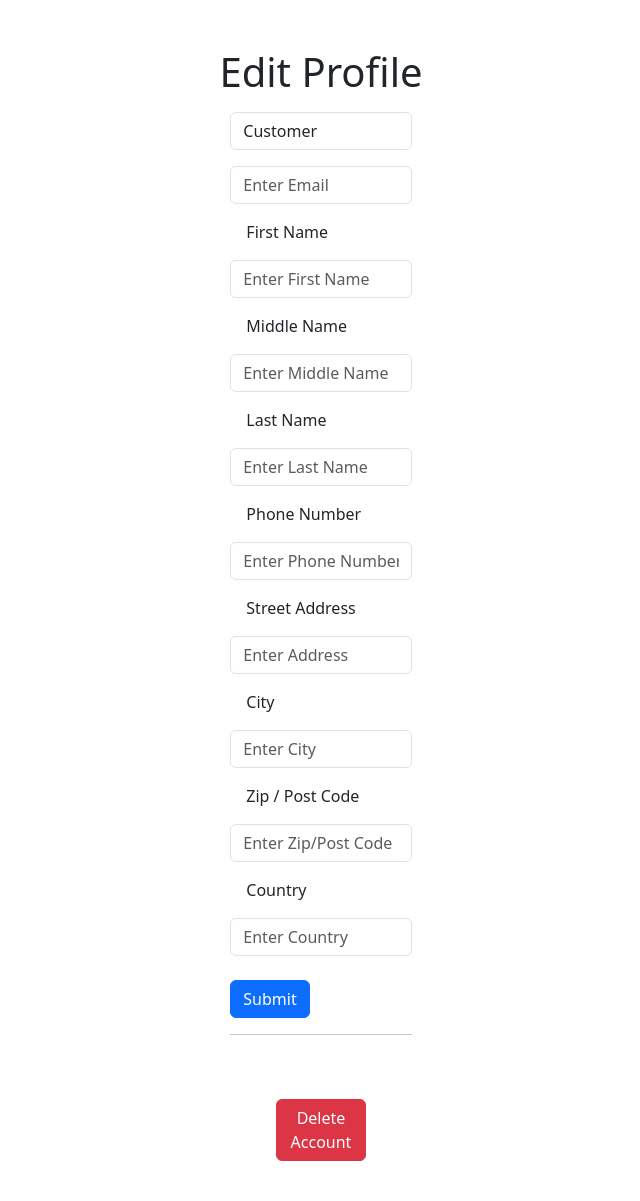
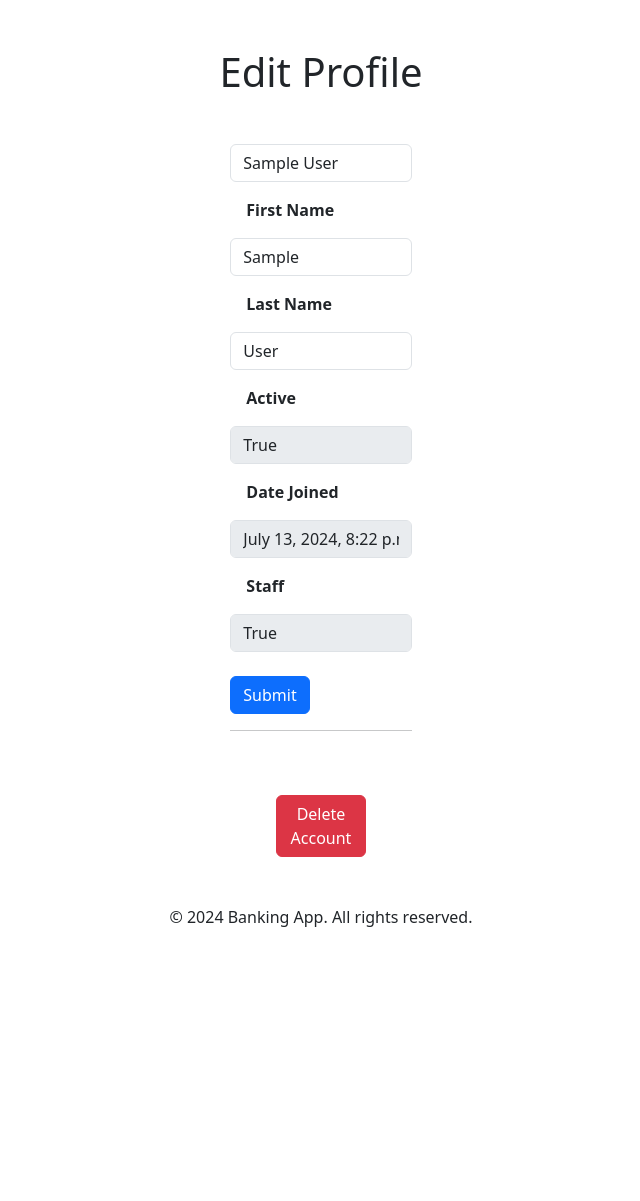
Before and after one commit to Knowledgex187/CRM, a Django app: page /edit-profile/ in a window 1280 px wide. Shown: the part 56-1257 px from the top of the page, without its empty margins (319-959 px from the left). After the commit the page ends 983 px from the top, so only its background shows below. Run offline with Django 5.2, Linux system fonts and the light colour scheme; the visitor is signed in with stand-in values (Sample User, id 1).

Commit message:
Modified delete cusotmer function to include a redirection to a confirmation page, and produced the view functions whilst updating the urls.py file. Currently compiling the delete profile function with the correct redirects.

```diff
--- a/main/website/templates/base.html
+++ b/main/website/templates/base.html
@@ -12,9 +12,7 @@
       href="https://cdn.jsdelivr.net/npm/bootstrap@5.3.3/dist/css/bootstrap.min.css" />
     <link
       rel="stylesheet"
-      href="https://cdnjs.cloudflare.com/ajax/libs/bootstrap-icons/1.8.1/font/bootstrap-icons.min.css"
-      integrity="sha384-KyZXEAg3QhqLMpG8r+Knujsl5+5hb7MR5X4b7CLZ7/zR7/z6u1lV+nu+H1mv0H2k"
-      crossorigin="anonymous" />
+      href="https://cdn.jsdelivr.net/npm/bootstrap-icons@1.11.3/font/bootstrap-icons.min.css" />
   </head>
   <body>
     <nav class="navbar navbar-expand-lg navbar-dark bg-dark">
--- a/main/website/templates/edit-profile.html
+++ b/main/website/templates/edit-profile.html
@@ -27,111 +27,77 @@
         <form class="col-4 justify-content-center container" action="POST">
           {% csrf_token %}
             <div class="form-group">
-            <select
-            class="form-control dropdown mt-3"
-            name="customer"
-            id="customer"
-            required>
-            <option value="">Customer</option>
-            {% for customer in customers %}
-            <option value="{{ customer.uuid }}">{{ customer.first_name }} {{ customer.last_name }}</option>
-            {% endfor %}
+              <select
+              class="dropdown form-control mt-5"
+              name="bankerName"
+              id="bankerName"
+              required>
+              <option value="{{current_user.id}}" selected>
+                {{current_user.first_name}} {{current_user.last_name}}
+              </option>
+            </select>
             </div>
 
-            <div class="form-group">
-            <label class="m-3" for="email"> Email Address</label>
-            <input
-              type="email"
-              class="form-control mt-3"
-              id="email"
-              name="email"
-              placeholder="Enter Email" />
-              </div>
-
               <div class="form-group">
-                <label class="m-3" for="firstName"> First Name</label>
+                <label class="m-3" for="firstName"><strong>First Name</strong></label>
                 <input
                   type="text"
                   class="form-control"
                   id="firstName"
                   name="firstName"
                   placeholder="Enter First Name"
-                  required />
+                  value="{{current_user.first_name}}"/>
               </div>
+
               <div class="form-group">
-                <label class="m-3" for="middleName"> Middle Name</label>
-                <input
-                  type="text"
-                  class="form-control"
-                  id="middleName"
-                  name="middleName"
-                  placeholder="Enter Middle Name" />
-              </div>
-              <div class="form-group">
-                <label class="m-3" for="lastName"> Last Name</label>
+                <label class="m-3" for="lastName"><strong>Last Name</strong></label>
                 <input
                   type="text"
                   class="form-control"
                   id="lastName"
                   name="lastName"
                   placeholder="Enter Last Name"
-                  required />
+                  value="{{current_user.last_name}}"/>
               </div>
+
               <div class="form-group">
-                <label class="m-3" for="phoneNumber"> Phone Number</label>
-                <input
-                  type="tel"
-                  class="form-control"
-                  id="phoneNumber"
-                  name="phoneNumber"
-                  placeholder="Enter Phone Number"
-                  required />
-              </div>
-              <div class="form-group">
-                <label class="m-3" for="streetAddress"> Street Address</label>
+                <label class="m-3" for="isActive"><strong>Active</strong></label>
                 <input
                   type="text"
                   class="form-control"
-                  id="streetAddress"
-                  name="streetAddress"
-                  placeholder="Enter Address"
-                  required />
+                  id="isActive"
+                  name="isActive"
+                  value="{{current_user.is_active}}"
+                  disabled />
               </div>
+
               <div class="form-group">
-                <label class="m-3" for="city">City</label>
+                <label class="m-3" for="dateJoined"><strong>Date Joined</strong></label>
                 <input
                   type="text"
                   class="form-control"
-                  id="city"
-                  name="city"
-                  placeholder="Enter City"
-                  required />
+                  id="dateJoined"
+                  name="dateJoined"
+                  value="{{current_user.date_joined}}"
+                  disabled />
               </div>
+
               <div class="form-group">
-                <label class="m-3" for="post_code_or_zip"> Zip / Post Code</label>
+                <label class="m-3" for="staff"><strong>Staff</strong></label>
                 <input
                   type="text"
                   class="form-control"
-                  id="post_code_or_zip"
-                  name="post_code_or_zip"
-                  placeholder="Enter Zip/Post Code"
-                  required />
+                  id="staff"
+                  name="staff"
+                  value="{{current_user.is_staff}}"
+                  disabled/>
               </div>
-              <div class="form-group">
-                <label class="m-3" for="country">Country</label>
-                <input
-                  type="text"
-                  class="form-control"
-                  id="country"
-                  name="country"
-                  placeholder="Enter Country"
-                  required />
-              </div>
+
               <br />
               <button type="submit" class="btn btn-primary">Submit</button>
               <hr>
               <div class="d-grid gap-2 col-6 mx-auto">
-              <button name="delete-account" type="submit" class="btn btn-danger mt-5">Delete Account</button>
+              <a href="{% url 'detele-profile-confirm' %}" name="delete-account" class="btn btn-danger mt-5">Delete Account</a>
             </div>
         </form>
         <script src="{% static 'js/edit.js' %}"></script>
--- a/main/website/urls.py
+++ b/main/website/urls.py
@@ -12,4 +12,18 @@ urlpatterns = [
     path("assign-banker/", views.banker, name="banker"),
     path("view-customers/", views.customer_all, name="view"),
     path("customer/<uuid:pk>/", views.view_customer, name="edit-customer"),
+    path(
+        "delete-customer/<uuid:pk>/",
+        views.delete_customer,
+        name="delete-customer",
+    ),
+    path("delete-profile/", views.delete_profile, name="delete-profile"),
+    path(
+        "confirm-delete/<uuid:pk>/",
+        views.delete_confirm,
+        name="delete-confirm",
+    ),
+    path(
+        "delete-confirm-profile/", views.delete_profile, name="delete-profile"
+    ),
 ]
--- a/main/website/views.py
+++ b/main/website/views.py
@@ -20,10 +20,15 @@ from django.contrib.auth.decorators import login_required
 
 SpecialSym = set("!£$%^&*()?@;:~`¬-=_+")
 
+"""Renders Home Page"""
+
 
 @login_required(login_url="login")
 def home(request):
     return render(request, "profile.html")
+
+
+"""Login Form"""
 
 
 def login_view(request):
@@ -41,6 +46,9 @@ def login_view(request):
             return redirect("login")
     else:
         return render(request, "login.html")
+
+
+"""Signup Form"""
 
 
 def signup(request):
@@ -122,6 +130,9 @@ def signup(request):
             return redirect("signup")
 
     return render(request, "signup.html")
+
+
+"""Add Customer"""
 
 
 @login_required(login_url="login")
@@ -244,6 +255,48 @@ def add(request):
     return render(request, "add-customer.html", content)
 
 
+"""Delete Customer"""
+
+
+@login_required(login_url="login")
+def delete_customer(request, pk):
+
+    customer_uuid = pk
+    customer = Customer.objects.get(uuid=customer_uuid)
+
+    customer.delete()
+    messages.info(
+        request,
+        f"{customer.first_name} {customer.last_name} has successfully been deleted!",
+    )
+    return redirect("view")
+
+
+"""Delete Confirmation"""
+
+
+@login_required(login_url="login")
+def delete_confirm(request, pk):
+    customer_uuid = pk
+    customer = Customer.objects.get(uuid=customer_uuid)
+    content = {
+        "customer": customer,
+    }
+
+    if request.method == "POST":
+        customer.delete()
+        messages.info(
+            request,
+            f"{customer.first_name} {customer.last_name} has successfully been deleted!",
+        )
+        return redirect("view")
+
+    return render(request, "delete-confirm.html", content)
+
+
+"""View & Edit Customer"""
+
+
 @login_required(login_url="login")
 def view_customer(request, pk):
     customer_uuid = pk
@@ -343,6 +396,9 @@ def view_customer(request, pk):
     return render(request, "customer-view.html", content)
 
 
+"""View all customers"""
+
+
 @login_required(login_url="login")
 def customer_all(request):
     customers = Customer.objects.all()
@@ -352,6 +408,9 @@ def customer_all(request):
     }
 
     return render(request, "customer-all.html", content)
+
+
+"""Bank Account Post form"""
 
 
 @login_required(login_url="login")
@@ -389,6 +448,10 @@ def bank_account(request):
             messages.info(request, "All fields required!")
             return redirect("bankaccount")
 
+        if BankAccount.objects.filter(account_number=account_number).exists():
+            messages.info(request, "Bank account number already exists!")
+            return redirect("bankaccount")
+
         if len(account_number) < 11 or not account_number.isdigit():
             messages.info(
                 request,
@@ -416,6 +479,9 @@ def bank_account(request):
         return redirect("banker")
 
     return render(request, "bank-account.html", content)
+
+
+"""Banker Post Form"""
 
 
 @login_required(login_url="login")
@@ -469,12 +535,65 @@ def banker(request):
     return render(request, "banker.html", content)
 
 
+"""Edit Banker Profile Form """
+
+
 @login_required(login_url="login")
 def edit_profile(request):
-    customers = Customer.objects.all()
-    pass
+    users = User.objects.all()
+    current_user = request.user
 
-    return render(request, "edit-profile.html")
+    content = {
+        "users": users,
+        "current_user": current_user,
+    }
+
+    if request.method == "POST":
+        first_name = request.POST.get("firstName", "").strip()
+        last_name = request.POST.get("lastName", "").strip()
+        active = request.POST.get("isActive", "").strip()
+        joined = request.POST.get("dateJoined", "").strip()
+        staff = request.POST.get("staff", "").strip()
+
+        if not all(
+            [
+                first_name,
+                last_name,
+                active,
+                joined,
+                staff,
+            ]
+        ):
+            messages.info(request, "All fields required!")
+            return redirect("edit")
+
+        if not (first_name.isalpha() and last_name.isalpha()):
+            messages.info(request, "Names must be characters only!")
+            return redirect("edit")
+
+        current_user.first_name = first_name
+        current_user.last_name = last_name
+        current_user.is_active = active
+        current_user.date_joined = joined
+        current_user.is_staff = staff
+        current_user.save()
+
+    return render(request, "edit-profile.html", content)
+
+
+"""Delete Profile"""
+
+
+def delete_profile(request):
+    user = User.objects.all()
+    current_user = user.request
+
+    user.delete(current_user)
+    messages.info(request, "User successfully deleted!")
+    return redirect("signup")
+
+
+"""Logout"""
 
 
 @login_required(login_url="login")
```
Also changed, not shown: main/static/css/customer-all.css (+3 -17 lines), main/static/css/delete.css (added, +15 -0 lines), main/website/templates/customer-all.html (+26 -4 lines), main/website/templates/delete-confirm-profile.html (added, +26 -0 lines), main/website/templates/delete-confirm.html (added, +33 -0 lines), main/website/templates/profile.html (+5 -3 lines).
